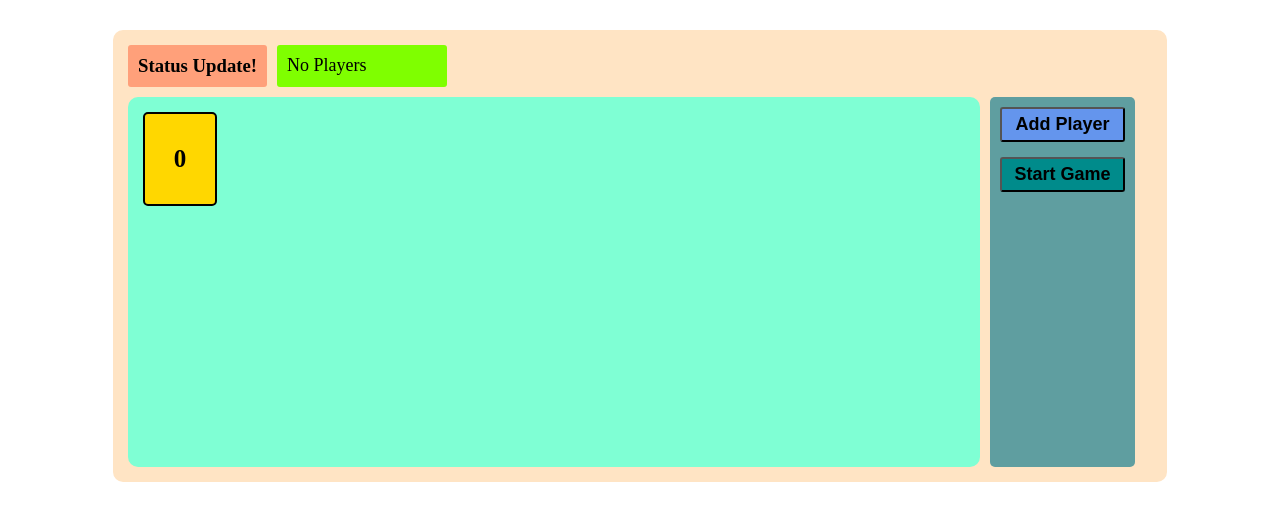
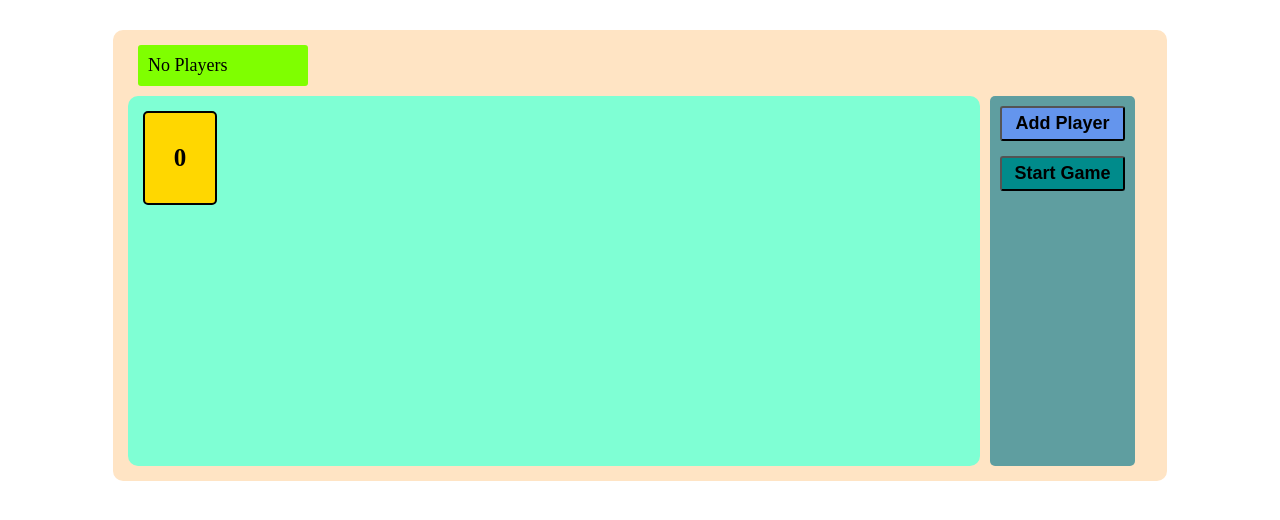
Before and after one commit to jjss886/Game-Portfolio, a React app in the folder Blackjack/: page / in a window 1280 px wide. Shown: the top 520 px of the page. Built offline with nearby package versions, Linux system fonts and the light colour scheme.

Commit message:
removed Status component and aspect

```diff
--- a/Blackjack/src/components/App.js
+++ b/Blackjack/src/components/App.js
@@ -1,5 +1,4 @@
 import React from "react";
-import Status from "./Status";
 import Tracker from "./Tracker";
 import Table from "./Table";
 import ButtonSetUp from "./ButtonSetUp";
@@ -10,8 +9,6 @@ const App = () => (
     <EndMessage />
 
     <div className="appRow appRowOne">
-      <Status />
-
       <Tracker />
     </div>
 
--- a/Blackjack/src/components/Status.js
+++ /dev/null
@@ -1,21 +0,0 @@
-import React, { Component } from "react";
-import { connect } from "react-redux";
-
-class Status extends Component {
-  render() {
-    return (
-      <div className="statusFullDiv">
-        <h3>Status Update!</h3>
-      </div>
-    );
-  }
-}
-
-const mapState = state => {
-  return {
-    players: state.players,
-    livePlayer: state.livePlayer
-  };
-};
-
-export default connect(mapState)(Status);
--- a/Blackjack/src/utils/utilities.js
+++ b/Blackjack/src/utils/utilities.js
@@ -1,4 +1,4 @@
-export const startCash = 25;
+export const startCash = 50;
 export const maxPlayers = 5;
 
 const suits = ["Spades", "Hearts", "Diamonds", "Clubs"],
```
